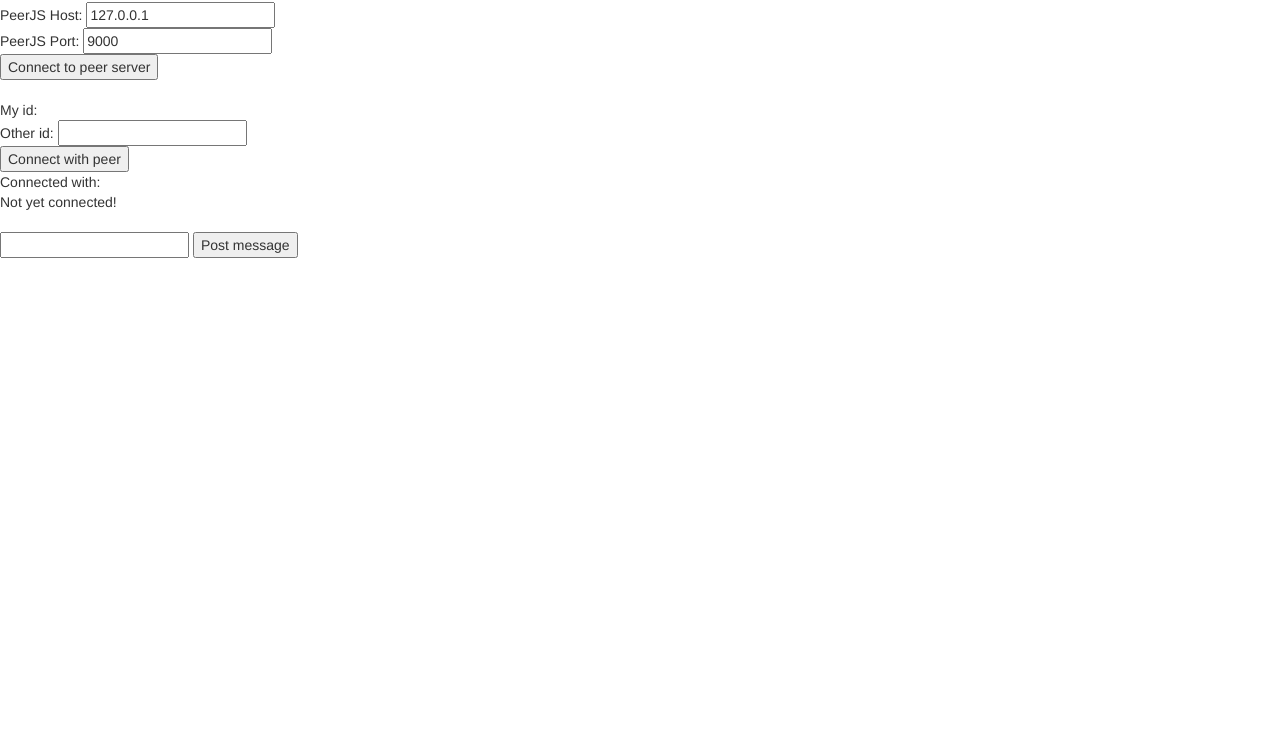
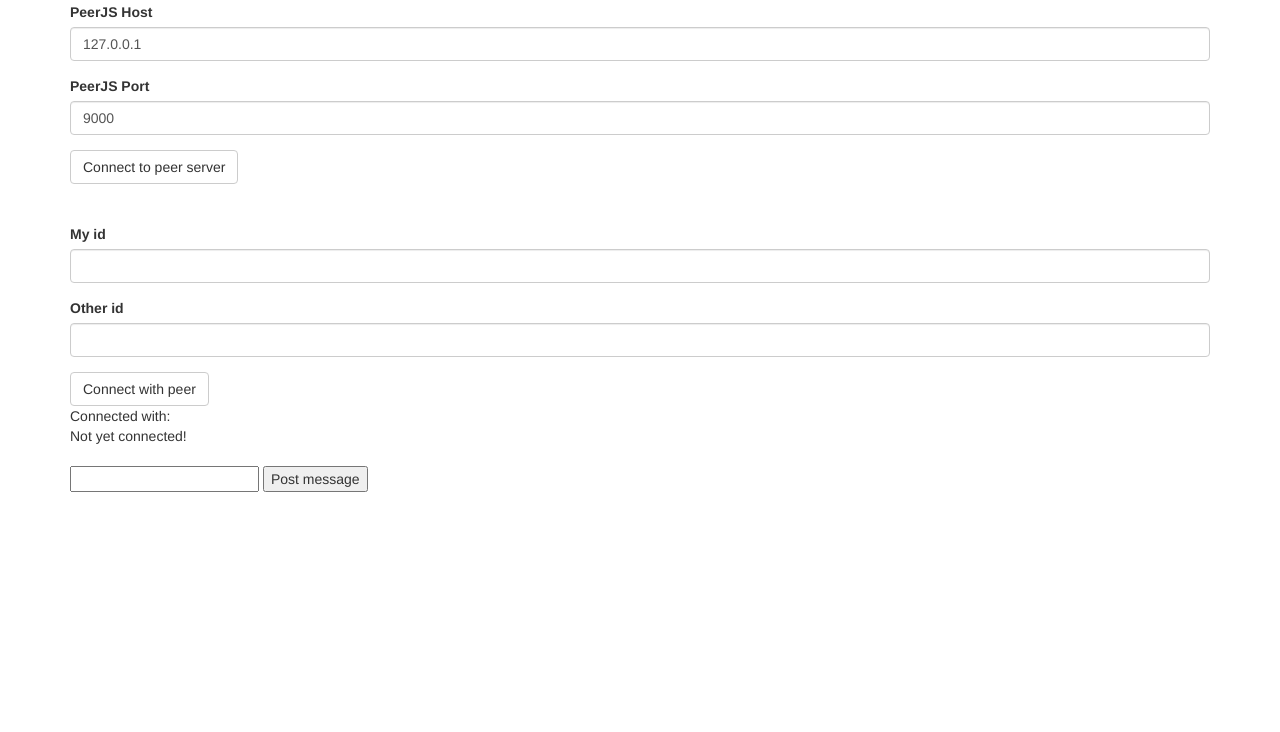
Before and after one commit to romixch/peerjsChat, a plain HTML site: page index.html in a window 1280 px wide. Shown: the part 68-800 px from the top of the page. Drawn offline with nearby package versions, Linux system fonts and the light colour scheme.

Commit message:
use bootstrap

```diff
--- a/index.html
+++ b/index.html
@@ -5,7 +5,7 @@
     <meta http-equiv="X-UA-Compatible" content="IE=edge">
     <meta name="viewport" content="width=device-width, initial-scale=1">
     <!-- The above 3 meta tags *must* come first in the head; any other head content must come *after* these tags -->
-    <title>Bootstrap 101 Template</title>
+    <title>Peer JS Chat</title>
 
     <!-- Bootstrap -->
     <link rel="stylesheet" href="https://maxcdn.bootstrapcdn.com/bootstrap/3.3.6/css/bootstrap.min.css" integrity="sha384-1q8mTJOASx8j1Au+a5WDVnPi2lkFfwwEAa8hDDdjZlpLegxhjVME1fgjWPGmkzs7" crossorigin="anonymous">
@@ -19,22 +19,44 @@
     <![endif]-->
   </head>
   <body>
-    <h1>Peer JS Chat</h1>
+    <div class="container">
 
-    PeerJS Host: <input id="host" value="127.0.0.1" /><br/>
-    PeerJS Port: <input id="port" value="9000" /><br/>
-    <button id="connectToPeerJS">Connect to peer server</button><br/><br/>
 
-    My id: <div id="myid"></div>
-    Other id: <input id="otherid" /><br/>
-    <button id="connectToPeer">Connect with peer</button><br/>
-    Connected with: <div id="connectedWith">Not yet connected!</div><br/>
+      <h1>Peer JS Chat</h1>
 
-    <input id="message" />
-    <button id="post">Post message</button>
+      <form>
+        <div class="form-group">
+          <label for="host">PeerJS Host</label>
+          <input id="host" value="127.0.0.1" class="form-control"/>
+        </div>
+        <div class="form-group">
+          <label for="id">PeerJS Port</label>
+          <input id="port" value="9000" class="form-control"/>
+        </div>
 
-    <p id="chat"></p>
+        <button id="connectToPeerJS" class="btn btn-default">Connect to peer server</button>
+      </form>
+      <br/><br/>
+      <form>
+        <div class="form-group">
+          <label for="myid">My id</label>
+          <input id="myid" class="form-control" />
+        </div>
+        <div class="form-group">
+          <label for="otherid">Other id</label>
+          <input id="otherid" class="form-control"/>
+        </div>
 
+        <button id="connectToPeer" class="btn btn-default">Connect with peer</button><br/>
+        Connected with: <div id="connectedWith">Not yet connected!</div><br/>
+
+        <input id="message" />
+        <button id="post">Post message</button>
+
+        <p id="chat"></p>
+      </form>
+
+    </div>
     <!-- jQuery (necessary for Bootstrap's JavaScript plugins) -->
     <script src="https://ajax.googleapis.com/ajax/libs/jquery/1.11.3/jquery.min.js"></script>
     <!-- Include all compiled plugins (below), or include individual files as needed -->
@@ -44,7 +66,7 @@
       $('#connectToPeerJS').on('click', function() {
         var peer = new Peer({host: $('#host').val(), port: $('#port').val()});
         peer.on('open', function(id) {
-          $('#myid').text(id);
+          $('#myid').val(id);
 
           $('#connectToPeer').on('click', function() {
             var otherid = $('#otherid').val();
```
